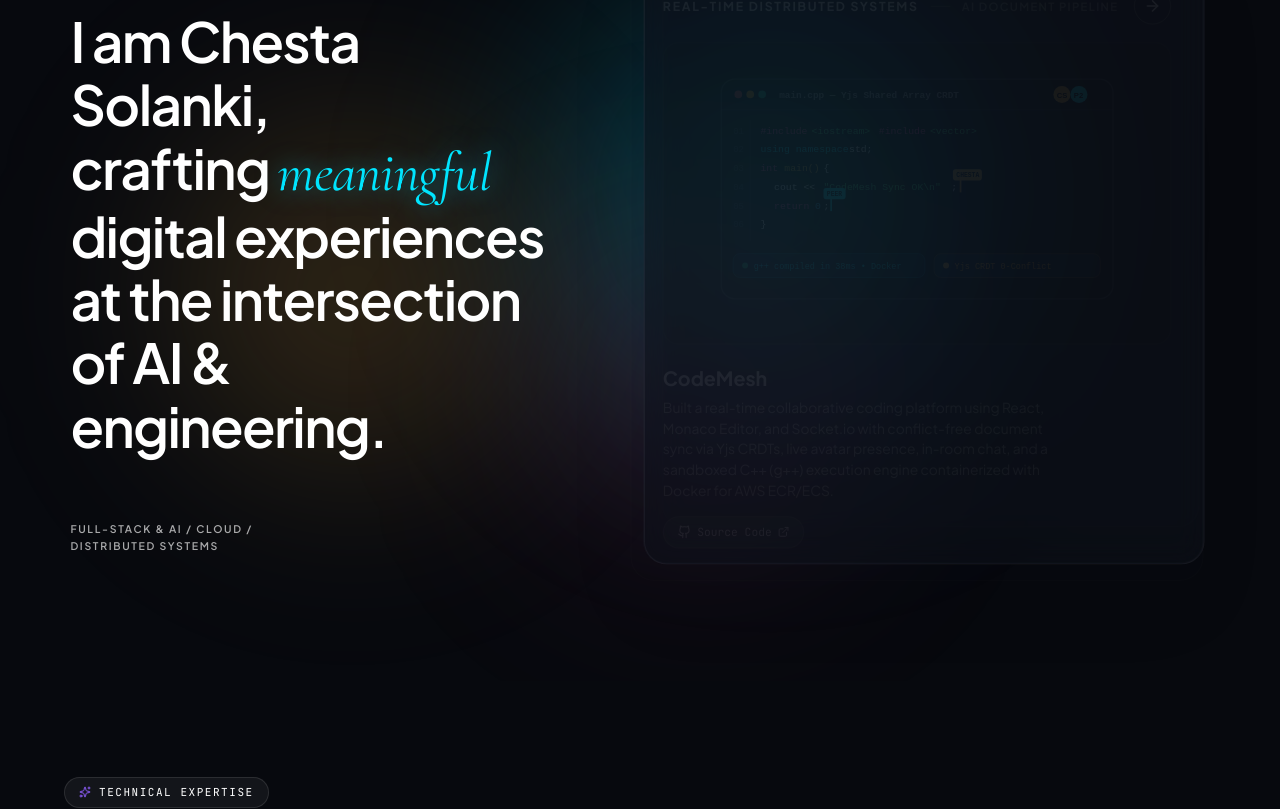
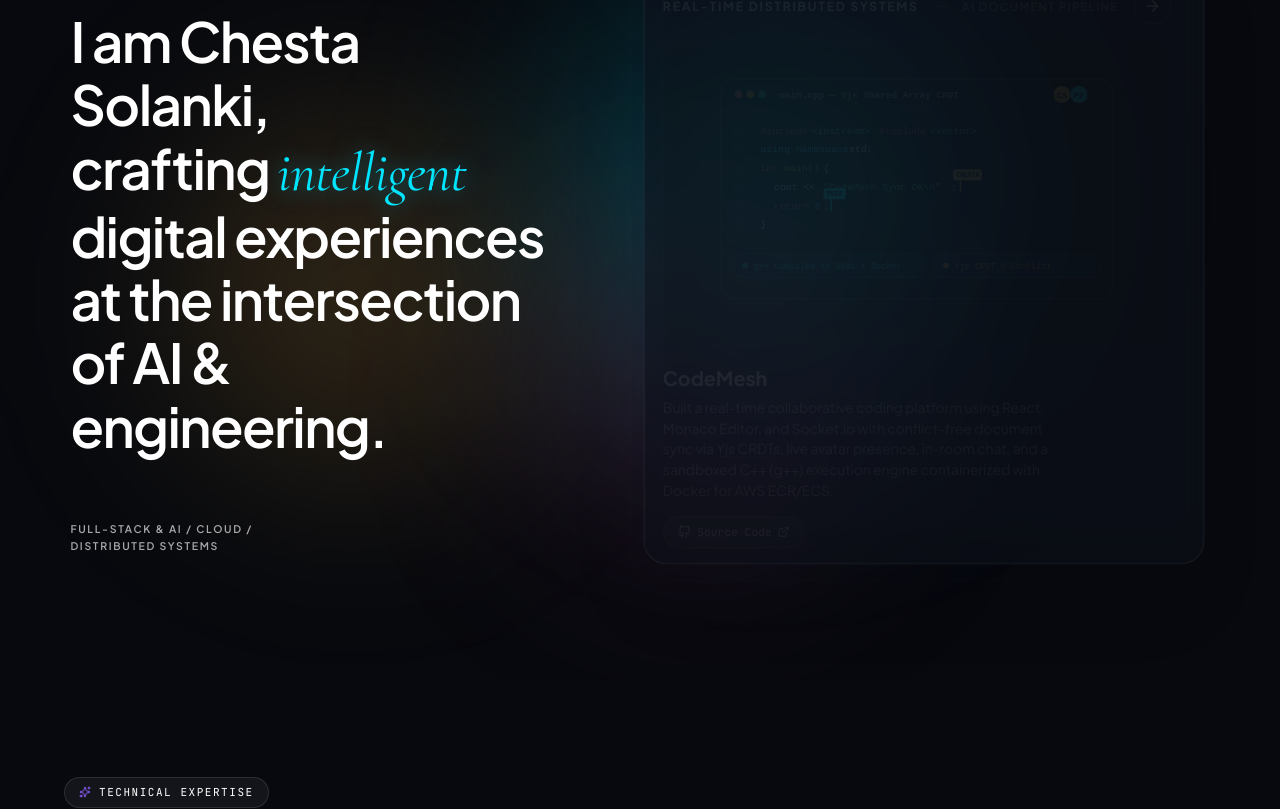
Before and after one commit to chestasolanki/portfolio, a React (Vite) app: page / in a window 1280 px wide. Shown: the part 977-1786 px from the top of the page. Built offline with nearby package versions, Linux system fonts and the light colour scheme; a web font is replaced by a local one.

Commit message:
Speed up intro word transition to 1.5s with snappy 0.22s easing

```diff
--- a/src/components/Projects.jsx
+++ b/src/components/Projects.jsx
@@ -8,14 +8,14 @@ export default function Projects() {
   const [isPlaying, setIsPlaying] = useState(true);
   const SLIDE_DURATION = 6500; // 6.5s per slide
 
-  // Rotating intro transition words
+  // Rotating intro transition words (Fast rhythm)
   const introWords = ['intelligent', 'adaptive', 'meaningful', 'dynamic'];
   const [wordIndex, setWordIndex] = useState(0);
 
   useEffect(() => {
     const timer = setInterval(() => {
       setWordIndex((prev) => (prev + 1) % introWords.length);
-    }, 2800);
+    }, 1500);
     return () => clearInterval(timer);
   }, [introWords.length]);
 
@@ -128,10 +128,10 @@ export default function Projects() {
               <AnimatePresence mode="wait">
                 <motion.span
                   key={wordIndex}
-                  initial={{ opacity: 0, y: 16, filter: 'blur(6px)' }}
+                  initial={{ opacity: 0, y: 12, filter: 'blur(3px)' }}
                   animate={{ opacity: 1, y: 0, filter: 'blur(0px)' }}
-                  exit={{ opacity: 0, y: -16, filter: 'blur(6px)' }}
-                  transition={{ duration: 0.42, ease: [0.16, 1, 0.3, 1] }}
+                  exit={{ opacity: 0, y: -12, filter: 'blur(3px)' }}
+                  transition={{ duration: 0.22, ease: [0.22, 1, 0.36, 1] }}
                   className="work-cyan-accent"
                   style={{ display: 'inline-block' }}
                 >
```
